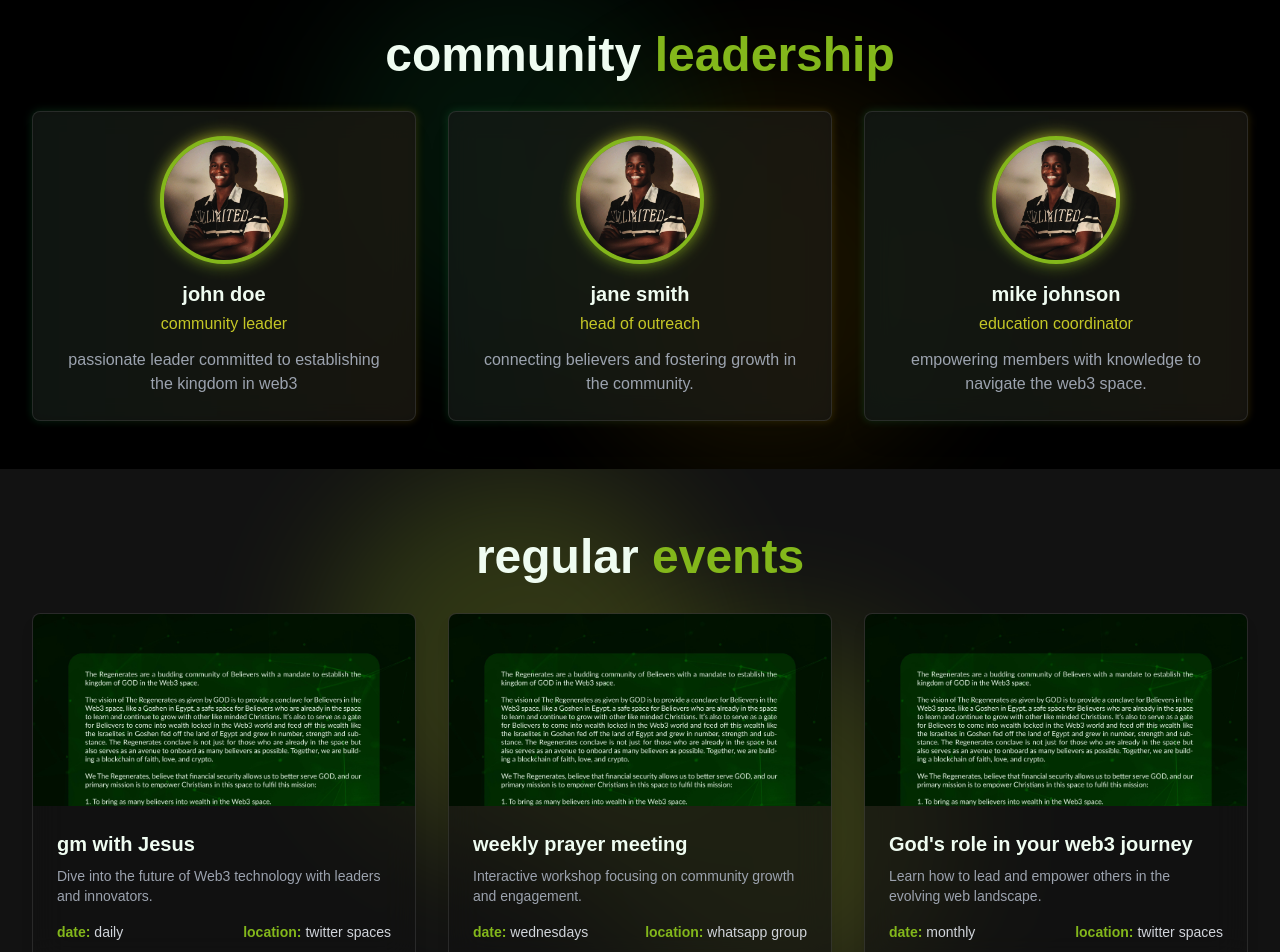
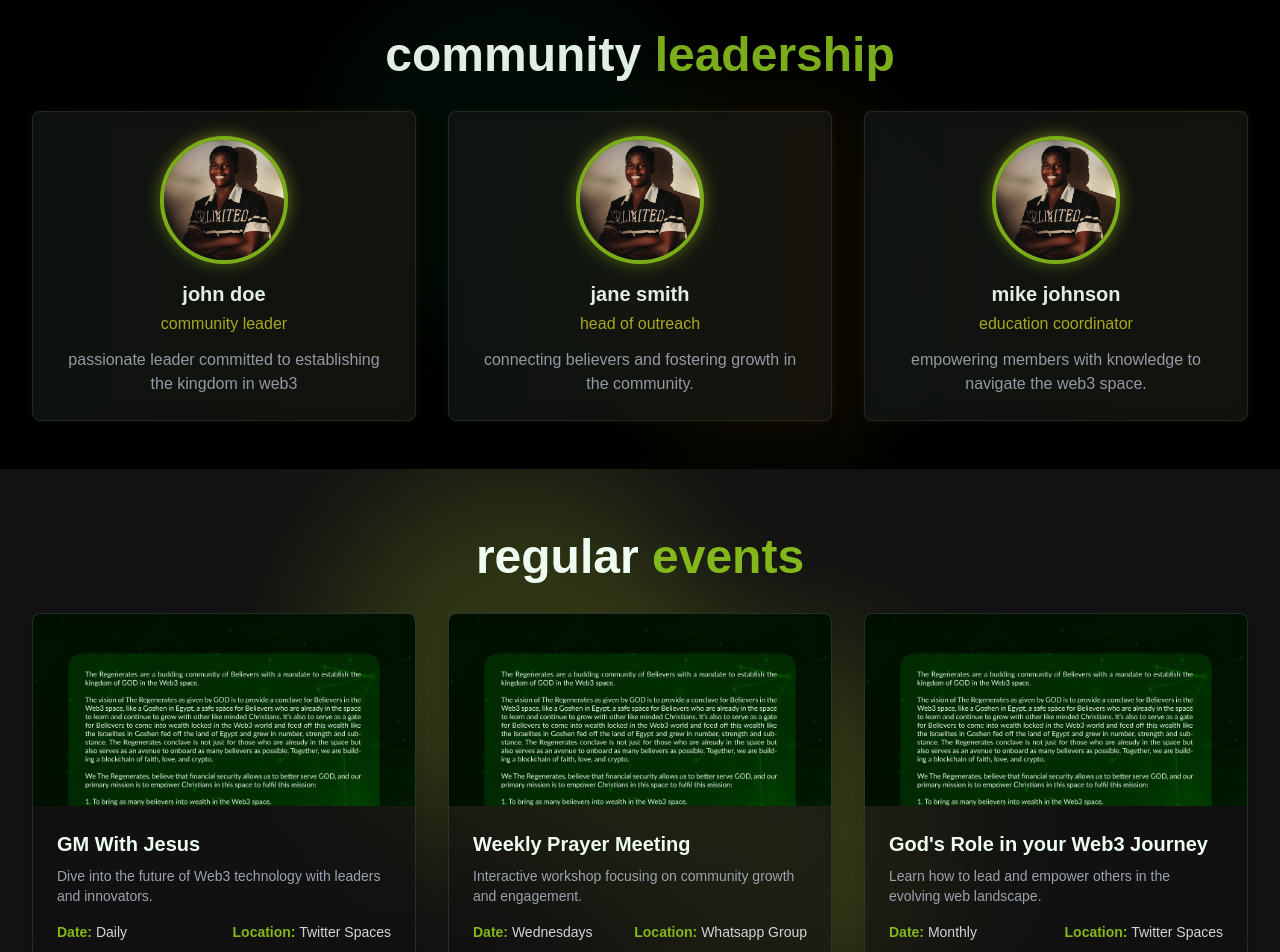
Before and after one commit to cryptoduke01/devbuddies_buildspace, a React (Vite) app: page / in a window 1280 px wide. Shown: the part 1500-2452 px from the top of the page. Built offline with nearby package versions, Linux system fonts and the light colour scheme; a web font is replaced by a local one.

Commit message:
Final Changes

```diff
--- a/src/components/EventsSection.jsx
+++ b/src/components/EventsSection.jsx
@@ -4,23 +4,23 @@ import { motion } from 'framer-motion';
 const EventsSection = () => {
   const events = [
     {
-      title: "gm with Jesus",
-      date: "daily",
-      location: "twitter spaces",
+      title: "GM With Jesus",
+      date: "Daily",
+      location: "Twitter Spaces",
       description: "Dive into the future of Web3 technology with leaders and innovators.",
       image: "/images/vision.jpeg",
     },
     {
-      title: "weekly prayer meeting",
-      date: "wednesdays",
-      location: "whatsapp group",
+      title: "Weekly Prayer Meeting",
+      date: "Wednesdays",
+      location: "Whatsapp Group",
       description: "Interactive workshop focusing on community growth and engagement.",
       image: "/images/vision.jpeg",
     },
     {
-      title: "God's role in your web3 journey",
-      date: "monthly",
-      location: "twitter spaces",
+      title: "God's Role in your Web3 Journey",
+      date: "Monthly",
+      location: "Twitter Spaces",
       description: "Learn how to lead and empower others in the evolving web landscape.",
       image: "/images/vision.jpeg",
     },
@@ -82,10 +82,10 @@ const EventsSection = () => {
                 {/* Event Details */}
                 <div className="text-sm text-gray-300 flex justify-between items-center">
                   <span>
-                    <span className="font-semibold text-[#83B71B]">date:</span> {event.date}
+                    <span className="font-semibold text-[#83B71B]">Date:</span> {event.date}
                   </span>
                   <span>
-                    <span className="font-semibold text-[#83B71B]">location:</span> {event.location}
+                    <span className="font-semibold text-[#83B71B]">Location:</span> {event.location}
                   </span>
                 </div>
               </div>
--- a/src/components/LeadershipSection.jsx
+++ b/src/components/LeadershipSection.jsx
@@ -4,14 +4,14 @@ import { motion, useScroll, useTransform } from 'framer-motion';
 const LeadershipSection = () => {
   const sectionRef = useRef(null);
 
-  // Set up scroll-based opacity transformation
+  // Modified scroll-based opacity transformation
   const { scrollYProgress } = useScroll({
     target: sectionRef,
-    offset: ["start start", "end start"]
+    offset: ["start end", "end start"] // Changed offset for smoother transition
   });
 
-  // Transform scroll progress to opacity value
-  const opacity = useTransform(scrollYProgress, [0, 0.5], [1, 0]);
+  // More gradual opacity transformation
+  const opacity = useTransform(scrollYProgress, [0, 0.3, 0.7], [0, 1, 0.9]);
 
   const leaders = [
     {
@@ -39,18 +39,20 @@ const LeadershipSection = () => {
     visible: {
       opacity: 1,
       transition: {
-        staggerChildren: 0.2
+        staggerChildren: 0.15, // Reduced stagger time
+        duration: 0.8, // Increased duration
+        ease: "easeInOut"
       }
     }
   };
 
   const cardVariants = {
-    hidden: { y: 50, opacity: 0 },
+    hidden: { y: 20, opacity: 0 }, // Reduced initial y offset from 50 to 20
     visible: {
       y: 0,
       opacity: 1,
       transition: {
-        duration: 0.6,
+        duration: 0.8, // Increased duration
         ease: "easeOut"
       }
     }
@@ -58,12 +60,12 @@ const LeadershipSection = () => {
 
   return (
     <div ref={sectionRef} id='community-section' className="bg-black pt-16 pb-12 px-4 sm:px-6 lg:px-8 relative overflow-hidden">
-      {/* Background Gradient Effects */}
-      <div className="absolute top-0 left-1/4 w-96 h-96 bg-green-500/10 rounded-full filter blur-3xl"></div>
-      <div className="absolute bottom-0 right-1/4 w-96 h-96 bg-yellow-500/10 rounded-full filter blur-3xl"></div>
+      {/* Background Gradient Effects with reduced intensity */}
+      <div className="absolute top-0 left-1/4 w-96 h-96 bg-green-500/5 rounded-full filter blur-2xl"></div>
+      <div className="absolute bottom-0 right-1/4 w-96 h-96 bg-yellow-500/5 rounded-full filter blur-2xl"></div>
 
       <motion.div
-        style={{ opacity }} // Apply scroll-based opacity
+        style={{ opacity }}
         className="relative z-10"
       >
         <h2 className="text-3xl sm:text-4xl lg:text-5xl font-bold text-center text-[#EFFCF1] mb-8">
@@ -75,37 +77,37 @@ const LeadershipSection = () => {
           variants={containerVariants}
           initial="hidden"
           whileInView="visible"
-          viewport={{ once: true, amount: 0.2 }}
+          viewport={{ once: true, amount: 0.1 }} // Reduced threshold for earlier trigger
         >
           {leaders.map((leader, index) => (
             <motion.div
               key={index}
               variants={cardVariants}
-              whileHover={{ scale: 1.03, transition: { duration: 0.2 } }}
+              whileHover={{ scale: 1.02, transition: { duration: 0.3 } }} // Reduced hover scale
               className="group relative"
             >
-              <div className="absolute inset-0 bg-gradient-to-r from-green-500/20 to-yellow-500/20 rounded-lg blur-sm transform group-hover:scale-105 transition-transform duration-300"></div>
-              <div className="relative bg-[#121212]/80 backdrop-blur-md rounded-lg overflow-hidden p-6 border border-white/10 shadow-xl hover:shadow-2xl transition-all duration-300">
-                {/* Hover Gradient Border */}
-                <div className="absolute inset-0 bg-gradient-to-r from-[#83B71B]/0 via-[#D9DB2A]/0 to-[#83B71B]/0 group-hover:from-[#83B71B]/20 group-hover:via-[#D9DB2A]/20 group-hover:to-[#83B71B]/20 transition-all duration-500"></div>
+              <div className="absolute inset-0 bg-gradient-to-r from-green-500/10 to-yellow-500/10 rounded-lg blur-sm transform group-hover:scale-[1.02] transition-transform duration-500"></div>
+              <div className="relative bg-[#121212]/80 backdrop-blur-md rounded-lg overflow-hidden p-6 border border-white/10 shadow-xl hover:shadow-2xl transition-all duration-500">
+                {/* Hover Gradient Border with reduced intensity */}
+                <div className="absolute inset-0 bg-gradient-to-r from-[#83B71B]/0 via-[#D9DB2A]/0 to-[#83B71B]/0 group-hover:from-[#83B71B]/10 group-hover:via-[#D9DB2A]/10 group-hover:to-[#83B71B]/10 transition-all duration-700"></div>
 
                 {/* Content */}
                 <div className="relative z-10">
-                  <div className="w-32 h-32 mx-auto mb-4 relative group-hover:scale-105 transition-transform duration-300">
-                    <div className="absolute inset-0 bg-gradient-to-r from-[#83B71B] to-[#D9DB2A] rounded-full animate-spin-slow opacity-75 blur"></div>
+                  <div className="w-32 h-32 mx-auto mb-4 relative group-hover:scale-[1.02] transition-transform duration-500">
+                    <div className="absolute inset-0 bg-gradient-to-r from-[#83B71B] to-[#D9DB2A] rounded-full animate-spin-slow opacity-50 blur"></div>
                     <img
                       src={leader.image}
                       alt={leader.name}
                       className="relative w-full h-full rounded-full object-cover border-4 border-[#83B71B]"
                     />
                   </div>
-                  <h3 className="text-xl font-semibold text-[#EFFCF1] text-center mb-1 group-hover:text-[#83B71B] transition-colors duration-300">
+                  <h3 className="text-xl font-semibold text-[#EFFCF1] text-center mb-1 group-hover:text-[#83B71B] transition-colors duration-500">
                     {leader.name}
                   </h3>
-                  <p className="text-[#D9DB2A] text-center mb-3 opacity-90 group-hover:opacity-100">
+                  <p className="text-[#D9DB2A] text-center mb-3 opacity-80 group-hover:opacity-100 transition-opacity duration-500">
                     {leader.position}
                   </p>
-                  <p className="text-gray-400 text-center group-hover:text-gray-300 transition-colors duration-300">
+                  <p className="text-gray-400 text-center group-hover:text-gray-300 transition-colors duration-500">
                     {leader.bio}
                   </p>
                 </div>
```
